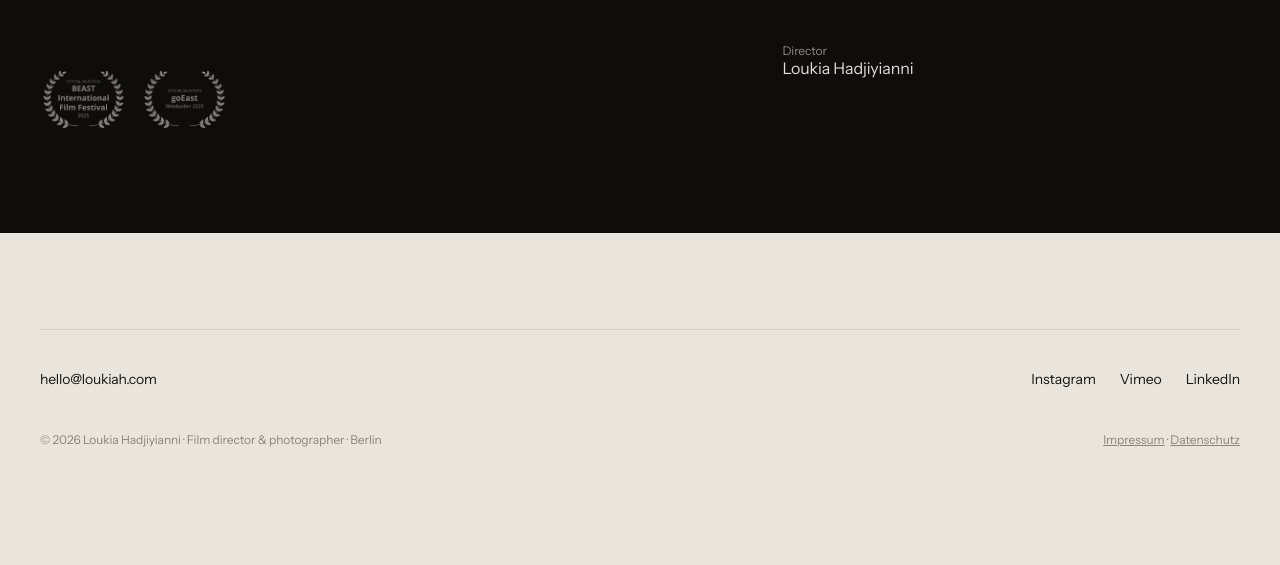
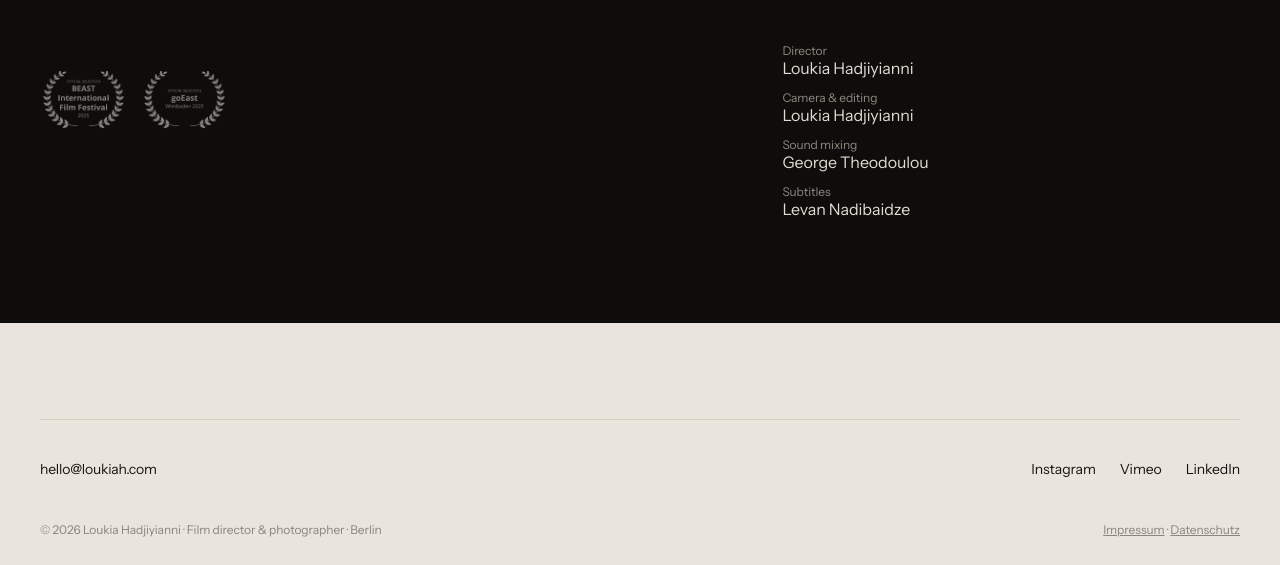
Before and after one commit to loukiah/loukiah-site, an Eleventy site: page src/films/ludmilas-apple-pie.md in a window 1280 px wide. Shown: the part 919-1484 px from the top of the page. Before the commit the page ends 1394 px from the top, so only its background shows below. Built offline with nearby package versions, Linux system fonts and the light colour scheme; Eleventy itself is replaced by a stand-in of ours; files that its build step writes are made by us from their sources.

Commit message:
Ludmila credits
Co-Authored-By: Claude Opus 5.5 <noreply@anthropic.com>
Claude-Session: https://claude.ai/code/session_01Bnx7PGgZeprrNAjEihUz11

```diff
--- a/src/films/ludmilas-apple-pie.md
+++ b/src/films/ludmilas-apple-pie.md
@@ -12,6 +12,12 @@ about: ""
 credits:
   - role: "Director"
     name: "Loukia Hadjiyianni"
+  - role: "Camera & editing"
+    name: "Loukia Hadjiyianni"
+  - role: "Sound mixing"
+    name: "George Theodoulou"
+  - role: "Subtitles"
+    name: "Levan Nadibaidze"
 laurels:
   - text: "Official Selection, BEAST International Film Festival 2025"
     image: "/media/laurels/ludmila-0.png"
```
